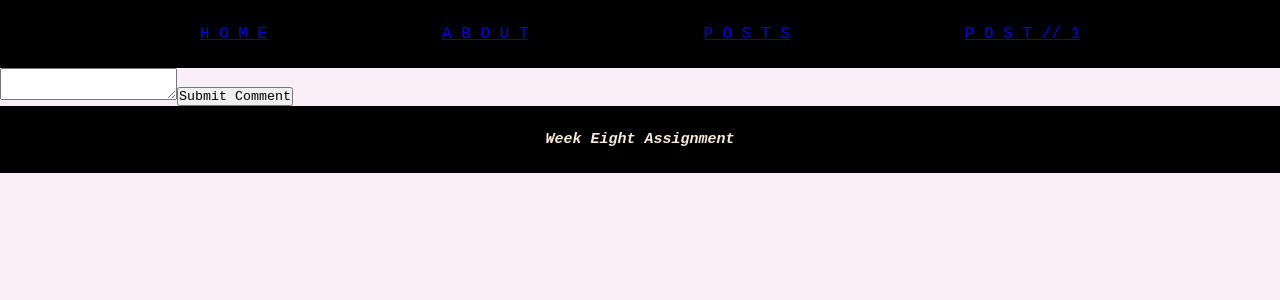
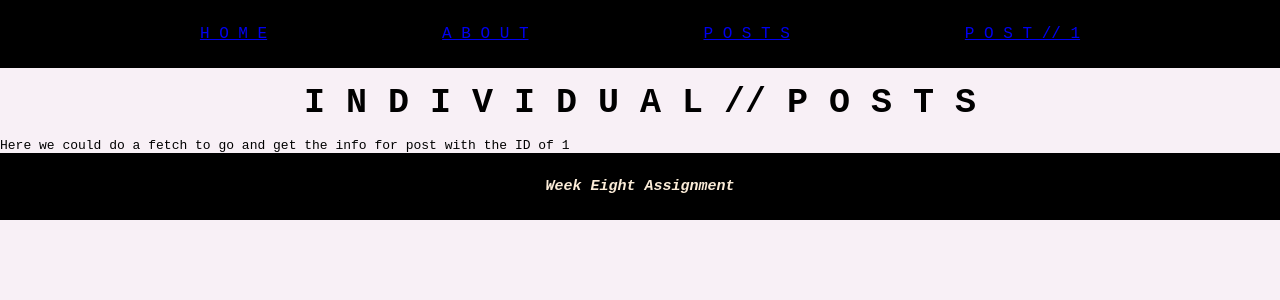
Before and after one commit to BlurredGirl/week-eight-assignment, a Next.js app: page /posts/1 in a window 1280 px wide. Shown: the top 300 px of the page. Built offline with nearby package versions, Linux system fonts and the light colour scheme.

Commit message:
removed changes

```diff
--- a/src/app/posts/[id]/page.jsx
+++ b/src/app/posts/[id]/page.jsx
@@ -1,42 +1,11 @@
-// export default function SinglePostPage({params}) {
-//     console.log (params);
-//     console.log("This is where the server is running");
-//     return (
-//     <div>
-//         <h1>I N D I V I D U A L // P O S T S</h1>
-//         <p>Here we could do a fetch to go and get the info for post with the ID of{" "}
-//         {params.id}</p>
-//     </div>
-//     );
-// }
-
-// putting the [] in the folder name means you can put anything in the browser after the / and it will return this page // This is a dynamic route
-"use client"
-import { useRouter } from 'next/router';
-import { useState } from 'react';
-
-export default function Post() {
-  const router = useRouter();
-  const [comment, setComment] = useState('');
-
-  const handleSubmit = async (e) => {
-    e.preventDefault();
-    // Post comment to your API route
-    await fetch('week-eight-assignment-jnqsqifgl-emmas-projects-95755929.vercel.app/posts', {
-      method: 'POST',
-      headers: {
-        'Content-Type': 'application/json',
-      },
-      body: JSON.stringify({ postId: router.query.postId, comment }),
-    });
-    setComment('');
-    router.reload(); // Refresh the page to show the new comment
-  };
-
-  return (
-    <form onSubmit={handleSubmit}>
-      <textarea value={comment} onChange={(e) => setComment(e.target.value)} />
-      <button type="submit">Submit Comment</button>
-    </form>
-  );
+export default function SinglePostPage({params}) {
+    console.log (params);
+    console.log("This is where the server is running");
+    return (
+    <div>
+        <h1>I N D I V I D U A L // P O S T S</h1>
+        <p>Here we could do a fetch to go and get the info for post with the ID of{" "}
+        {params.id}</p>
+    </div>
+    );
 }
```
